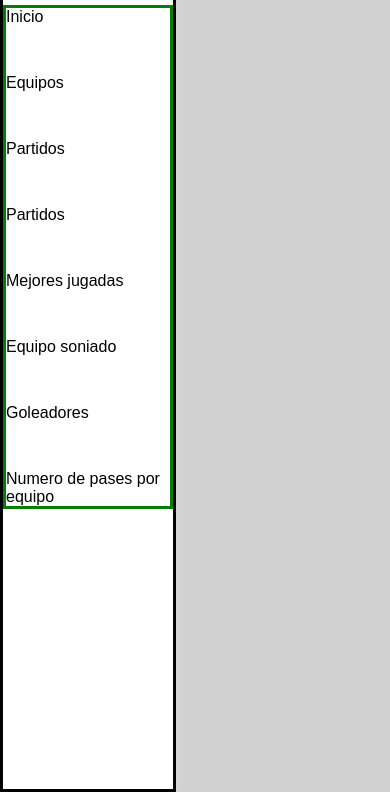
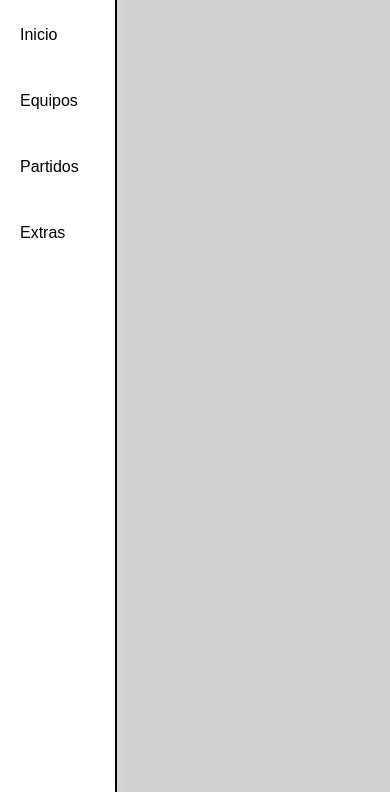
Before and after one commit to danielMosvich/codigo-16-daniray, a plain HTML site: page semana3/reto3/index.html in a window 390 px wide. Shown: the part 52-844 px from the top of the page. Drawn offline with Linux system fonts and the light colour scheme.

Commit message:
subi el mundial html

```diff
--- a/semana3/reto3/index.css
+++ b/semana3/reto3/index.css
@@ -44,12 +44,14 @@ header li a:hover{
     min-width: 160px;
     box-shadow: 0 0 10px gray;
     z-index: 1;
+    margin-left: -100px;
 }
 
 
 
 .dropdown-content li{
     padding: 10px;
+
 }
 .dropdown-content li a{
     padding: 10px;
@@ -70,15 +72,32 @@ header li a:hover{
 body{
     background-color: rgb(255, 189, 163);
 }
+header div h2{
+    font-size: 1em;
+    margin-bottom: 20px;
+}
 header{
     border: solid;
     flex-direction: column;
     align-items: flex-start;
     height: 100vh;
     justify-content: flex-start;
-    width: 45%;
+    font-size: 1em;
+    width: 20%;
+    min-width: 90px;
     gap: 20px;
+    transition: all .4s;
+    padding-top: 20px;
+    padding-left: 10px;
+    border: none;
+    border-right: 2px solid black;
+
     /* padding: 10px 0 0 10px; */
+}
+header:hover{
+    width: 30%;
+    padding: 20px 20px 0 20px;
+    transition: all .4s;
 }
 header ul{
     flex-direction: column;
@@ -86,8 +105,11 @@ header ul{
 
 }
 
-nav{
+/* nav{
     border: solid green;
+} */
+.dropdown-content{
+    margin: 0;
 }
 }
 
--- a/semana3/reto3/index.html
+++ b/semana3/reto3/index.html
@@ -103,11 +103,6 @@
                             </li>
                             <li>
                                 <a href="#">
-                                    3cer puesto
-                                </a>
-                            </li>
-                            <li>
-                                <a href="#">
                                     Final
                                 </a>
                             </li>
@@ -115,19 +110,30 @@
                     </div>
                 </li>
                 <li>
-                    <a href="#">Partidos</a>
-                </li>
-                <li>
-                    <a href="#">Mejores jugadas</a>
-                </li>
-                <li>
-                    <a href="#">Equipo soniado</a>
-                </li>
-                <li>
-                    <a href="#">Goleadores</a>
-                </li>
-                <li>
-                    <a href="#">Numero de pases por equipo</a>
+                    <div class="dropdown">
+                        <!-- ancla -->
+                        <a href="#" class="drop-btn">
+                            Extras
+                        </a>
+                        <!-- Menu -->
+                        <ul class="dropdown-content">
+                            <li>
+                                <a href="#">
+                                    mejores jugadas
+                                </a>
+                            </li>
+                            <li>
+                                <a href="#">
+                                    Equipo soniado
+                                </a>
+                            </li>
+                            <li>
+                                <a href="#">
+                                    Goleadores
+                                </a>
+                            </li>
+                        </ul>
+                    </div>
                 </li>
             </ul>
         </nav>
```
Also changed, not shown: semana3/reto3/grupos/grupo_a.html (added, +12 -0 lines).
